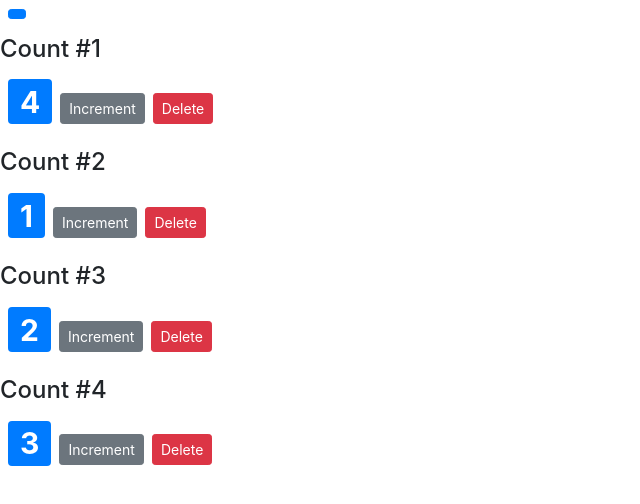
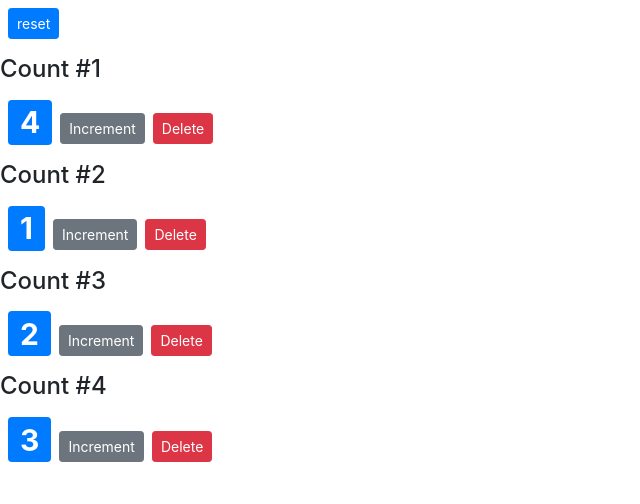
Before and after one commit to nomadlife/react_counter, a React (Create React App) app: page / in a window 1280 px wide. Shown: the top 504 px of the page, without its empty margins (0-640 px from the left). Built offline with nearby package versions, Linux system fonts and the light colour scheme.

Commit message:
remove the local state

```diff
--- a/src/components/counter.jsx
+++ b/src/components/counter.jsx
@@ -1,61 +1,32 @@
 import React, { Component } from 'react'
 
 class Counter extends Component {
-    state = {
-        value : this.props.counter.value,
-        tags:[]
-    };
-
-    styles = {
-        fontSize : '20px',
-        fontWeight : 'bold'
-    };
-
-    // constructor(){
-    //     super();
-    //     console.log("Increment Clicked", this);
-    //     this.handleIncrement = this.handleIncrement.bind(this);
-    // }
-
-    handleIncrement = (product) => {
-
-        console.log(product);
-        // console.log('Increment Clicked!', this);
-        // this.state.count++;
-        this.setState({ value: this.state.value + 1 })
-    }
-
-    // doHandleIncrement = () => {
-    //     this.handleIncrement({id:1});
-    // }
 
     render() {
         console.log("props", this.props);
 
-        // let classes = this.getBadgeClasses();
         return (
             <React.Fragment>
-                {/* <img src={this.state.imageUrl} alt=""></img> */}
                 <h4>{this.props.id}</h4>
                 {this.props.children}
                 <span style={{fontSize:30}} className={this.getBadgeClasses()}> {this.formatCount()} </span>
-                <button onClick={() => this.handleIncrement({id:1})} className="btn btn-secondary btn-sm">Increment</button>
+                <button onClick={() => this.props.onIncrement(this.props.counter)} className="btn btn-secondary btn-sm">Increment</button>
                 <button onClick={() => this.props.onDelete(this.props.counter.id)} className="btn btn-danger btn-sm m-2">Delete</button>
-                <ul>
-                    { this.state.tags.map(tag => <li key={tag}>{tag}</li>)}
-                </ul>
+                {/* <ul>
+                    { this.props.counter.tags.map(tag => <li key={tag}>{tag}</li>)}
+                </ul> */}
             </React.Fragment>
         )
     }
 
     getBadgeClasses() {
         let classes = "badge m-2 badge-";
-        classes += (this.state.value === 0) ? "warning" : "primary";
+        classes += (this.props.counter.value === 0) ? "warning" : "primary";
         return classes;
     }
 
     formatCount(){
-        const { value } = this.state;
+        const { value } = this.props.counter;
         return value === 0 ? 'Zero' : value;
     }
 
--- a/src/components/counters.jsx
+++ b/src/components/counters.jsx
@@ -9,6 +9,16 @@
       { id: 3, value: 2 },
       { id: 4, value: 3 }
     ]
+  };
+
+  handleIncrement = counter => {
+    console.log(counter);
+    const counters = [...this.state.counters];
+    const index = counters.indexOf(counter);
+    counters[index] = { ...counter };
+    counters[index].value++;
+    this.setState({ counters });
+
   };
 
   handleDelete = counterId => {
@@ -28,11 +38,12 @@
   render() {
     return (
       <div>
-          <button className="btn btn-primary btn-sm m-2" onclick={this.handleReset}></button>
+          <button className="btn btn-primary btn-sm m-2" onClick={this.handleReset}>reset</button>
         {this.state.counters.map(counter => (
           <Counter
             key={counter.id}
             onDelete={this.handleDelete}
+            onIncrement={this.handleIncrement}
             counter={counter}
           >
             <h4>Count #{counter.id}</h4>
@@ -41,6 +52,7 @@
       </div>
     );
   }
+
 }
 
 export default Counters;
```
